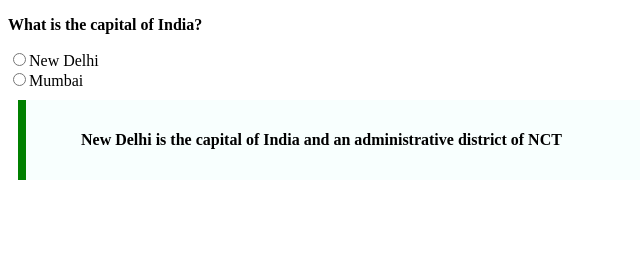
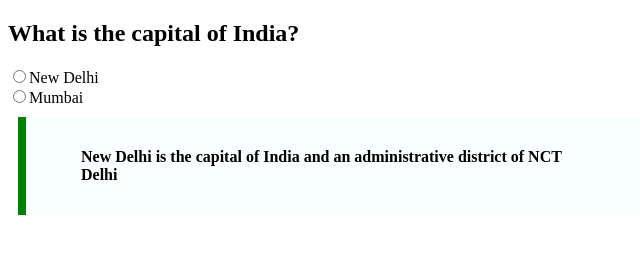
Before and after one commit to acciojob/trivia-A71AN, a website: page main.html in a window 1280 px wide. Shown: the whole page, without its empty margins (0-640 px from the left). Drawn offline with Linux system fonts and the light colour scheme.

Commit message:
created a submission

```diff
--- a/main.html
+++ b/main.html
@@ -8,18 +8,15 @@
 
 <body>
 	<!-- the entire body must be written by student -->
-	<p class="para1"><b>What is the capital of India?</b></p>
-    <div>
-        <input type="radio" name="rad" id="io">New Delhi
-    </div>
-
-    <div>
-        <input type="radio" name="rad" id="io1">Mumbai
-    </div>
+<!-- 	<p class="para1"><b>What is the capital of India?</b></p> -->
+	<h2>What is the capital of India?</h2>
+    <input type="radio" name="rad" id="io">New Delhi
+    <br>
+    <input type="radio" name="rad" id="io1">Mumbai
 
     <div class="block">
         <blockquote cite="https://en.wikipedia.org/wiki/New_Delhi">
-            New Delhi is the capital of India and an administrative district of NCT
+        <p>New Delhi is the capital of India and an administrative district of NCT Delhi</p
         </blockquote>
     </div>
     <script type="text/javascript" src="./script.js">
```
